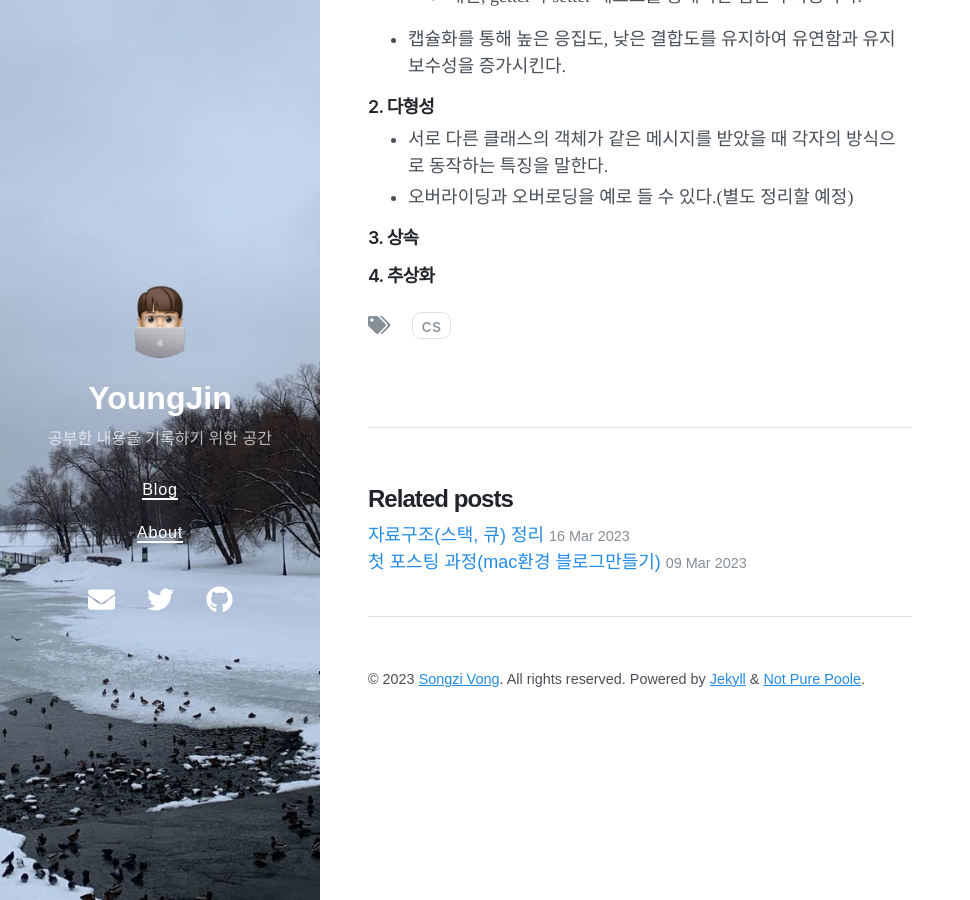
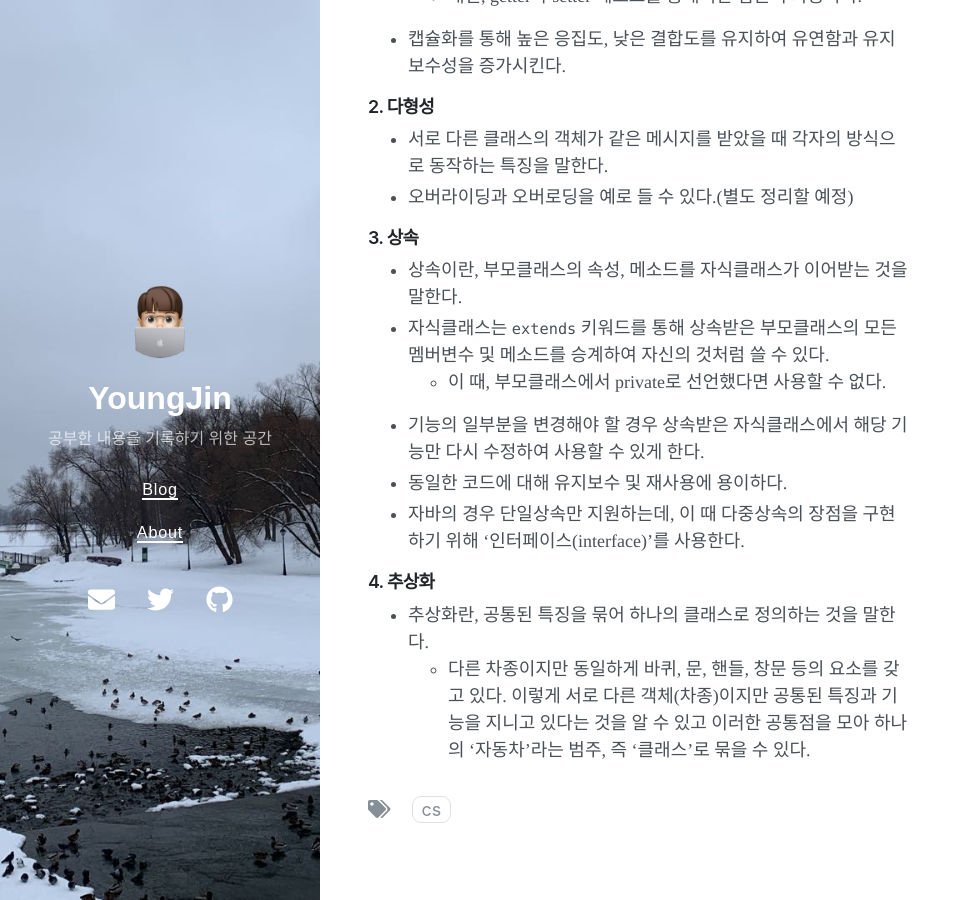
Before and after one commit to parkyoungjiin/parkyoungjiin.github.io, a Jekyll site: the page built from _posts/2023-03-19-객체지향.md, in a window 1280 px wide and 900 px high, scrolled down 902 px. Shown: the whole window, without its empty margins (0-970 px from the left). Built offline with Jekyll 4.4.1, drawn with Linux system fonts in a browser that asks for light colours; nearby versions of some CDN libraries.

Commit message:
개념 정리 완료!

```diff
--- a/_posts/2023-03-19-객체지향.md
+++ b/_posts/2023-03-19-객체지향.md
@@ -32,4 +32,13 @@ date: 2023-03-19 11:49
 - 오버라이딩과 오버로딩을 예로 들 수 있다.(별도 정리할 예정)
 
 #### 3. 상속
+- 상속이란, 부모클래스의 속성, 메소드를 자식클래스가 이어받는 것을 말한다.
+- 자식클래스는 `extends` 키워드를 통해 상속받은 부모클래스의 모든 멤버변수 및 메소드를 승계하여 자신의 것처럼 쓸 수 있다.
+    - 이 때, 부모클래스에서 private로 선언했다면 사용할 수 없다.
+- 기능의 일부분을 변경해야 할 경우 상속받은 자식클래스에서 해당 기능만 다시 수정하여 사용할 수 있게 한다.
+- 동일한 코드에 대해 유지보수 및 재사용에 용이하다.
+- 자바의 경우 단일상속만 지원하는데, 이 때 다중상속의 장점을 구현하기 위해 '인터페이스(interface)'를 사용한다.
+
 #### 4. 추상화
+- 추상화란, 공통된 특징을 묶어 하나의 클래스로 정의하는 것을 말한다.
+    - 다른 차종이지만 동일하게 바퀴, 문, 핸들, 창문 등의 요소를 갖고 있다. 이렇게 서로 다른 객체(차종)이지만 공통된 특징과 기능을 지니고 있다는 것을 알 수 있고 이러한 공통점을 모아 하나의 '자동차'라는 범주, 즉 '클래스'로 묶을 수 있다.
```
